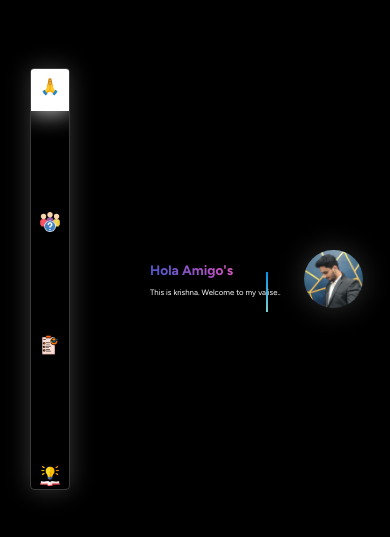
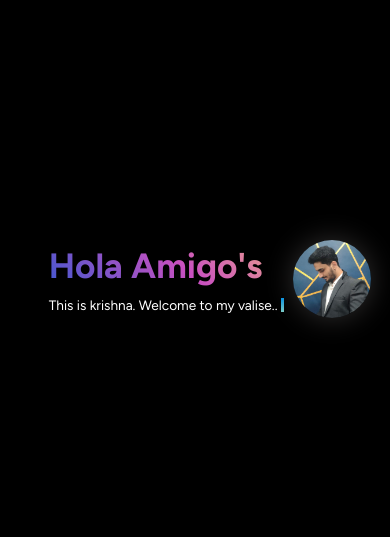
Before and after one commit to koundinyapidaparthy2/portfolio, a React (Create React App) app: page / in a window 390 px wide. Shown: the part 143-680 px from the top of the page. Built offline with nearby package versions, Linux system fonts and the light colour scheme.

Commit message:
Mobile Version 1 has been Released

```diff
--- a/src/Components/Welcome.jsx
+++ b/src/Components/Welcome.jsx
@@ -199,7 +199,8 @@ const Welcome = () => {
     },
   });
   const [showCurrentHeader, setShowCurrentHeader] = React.useState(false);
-
+  const [scrollChildElementNow, setScrollChildElementNow] =
+    React.useState(false);
   const classes = useStyles();
 
   function onScrollShowHeader(value) {
@@ -225,8 +226,15 @@ const Welcome = () => {
     if (eventValue >= 2695 && eventValue <= 2705) {
       onScrollShowHeader("My Interests");
     }
-
-    if (eventValue >= 50 && eventValue <= 400) {
+    if (eventValue <= 100 && mainAnimations.homeVisibility.opacity !== 1) {
+      setMainAnimations((prev) => ({
+        ...prev,
+        homeVisibility: {
+          opacity: 1,
+        },
+      }));
+    }
+    if (eventValue >= 100 && eventValue <= 400) {
       const homeVisibility = (400 - eventValue) / 400;
       setMainAnimations((prev) => ({
         ...prev,
@@ -291,9 +299,15 @@ const Welcome = () => {
         },
       }));
     }
-    const output = `${eventValue / 62 - defaultValue}vh`;
+    const output = `${eventValue / 52 - defaultValue}vh`;
     setMrWhoseTheBossBarHeight(output);
+    if (eventValue >= 2350) {
+      setScrollChildElementNow(true);
+    } else {
+      setScrollChildElementNow(false);
+    }
   }
+
   function interestDivScroll(event) {
     const eventValue = event.currentTarget.scrollTop;
     if (eventValue <= 300) {
@@ -345,16 +359,14 @@ const Welcome = () => {
       mainDivRef.current.scrollTo(0, 0);
     }
     if (value === 2) {
-      mainDivRef.current.scrollTo(0, 900);
+      mainDivRef.current.scrollTo(0, 750);
     }
     if (value === 3) {
-      mainDivRef.current.scrollTo(0, 1850);
+      mainDivRef.current.scrollTo(0, 1550);
     }
     if (value === 4) {
-      mainDivRef.current.scrollTo(0, 2800);
+      mainDivRef.current.scrollTo(0, mainDivRef.current.scrollHeight);
     }
-
-    console.log({ mainDivRef });
   }
 
   return (
@@ -427,6 +439,7 @@ const Welcome = () => {
           display: "flex",
           alignItems: "center",
         }}
+        className={"sideBarSmallClass"}
       >
         <Grid
           container
@@ -561,6 +574,7 @@ const Welcome = () => {
           overflowY: "scroll",
           flexGrow: 1,
           scrollBehavior: "smooth",
+          overflowX: "hidden",
         }}
         ref={mainDivRef}
         className={classes.scrollGridItem}
@@ -590,6 +604,7 @@ const Welcome = () => {
               style={{
                 width: "50%",
               }}
+              className={"holaWrapper"}
             >
               <div
                 style={{
@@ -612,12 +627,13 @@ const Welcome = () => {
                   position: "relative",
                   marginTop: "10px",
                 }}
+                className={"holaContent"}
               >
                 <div>This is krishna. Welcome to my valise..</div>
                 <div
                   style={{
                     width: "75%",
-                    height: "50px",
+                    height: "5vw",
                     backgroundImage:
                       "linear-gradient(160deg, #0093E9 0%, #80D0C7 100%)",
                     position: "absolute",
@@ -662,17 +678,19 @@ const Welcome = () => {
               display: "flex",
               alignItems: "center",
               flexDirection: "column",
-              marginTop: "30px",
+              margin: "30px 0px",
+              height: "max-content",
             }}
           >
             <div
               style={{
                 width: "35%",
-                height: "20vh",
+                height: "max-content",
                 display: "flex",
                 flexDirection: "column",
                 alignItems: "center",
               }}
+              className={"aboutCssFromCssFile"}
             >
               <div
                 id={"About Header"}
@@ -730,9 +748,18 @@ const Welcome = () => {
               display: "flex",
               flexDirection: "row",
               justifyContent: "space-around",
+              flexWrap: "wrap",
             }}
           >
-            <div>
+            <div
+              style={{
+                display: "flex",
+                alignItems: "center",
+                justifyContent: "center",
+                flexDirection: "column",
+              }}
+              className={"certificationSmallScreen"}
+            >
               <div
                 style={{
                   padding: "10px 20px",
@@ -1187,7 +1214,15 @@ const Welcome = () => {
               </div>
             </div>
 
-            <div style={{}}>
+            <div
+              style={{
+                display: "flex",
+                alignItems: "center",
+                justifyContent: "center",
+                flexDirection: "column",
+              }}
+              className={"educationSmallScreen"}
+            >
               <div
                 style={{
                   padding: "10px 20px",
@@ -1458,6 +1493,7 @@ const Welcome = () => {
                 display: "flex",
                 flexDirection: "column",
               }}
+              className={"experienceSmallScreen"}
             >
               <div
                 id={"Experience Header"}
@@ -1932,7 +1968,7 @@ const Welcome = () => {
             style={{
               height: "95vh",
               width: "95%",
-              overflowY: "scroll",
+              overflowY: scrollChildElementNow ? "scroll" : "hidden",
               overflowX: "hidden",
               position: "relative",
               scrollBehavior: "smooth",
--- a/src/index.css
+++ b/src/index.css
@@ -74,6 +74,32 @@ body::-webkit-scrollbar {
   }
 }
 
+@keyframes moveIntroImage2 {
+  from {
+    margin-left: 10vw;
+    opacity: 0;
+  }
+  to {
+    margin-left: 70vw;
+    opacity: 1;
+  }
+}
+
+@keyframes moveIntroImage3 {
+  from {
+    margin-left: 10vw;
+    opacity: 0;
+    width: 20vw;
+    height: 20vw;
+  }
+  to {
+    margin-left: 75vw;
+    opacity: 1;
+    width: 20vw;
+    height: 20vw;
+  }
+}
+
 .introImage {
   animation: moveIntroImage 1s linear 1s forwards;
 }
@@ -81,15 +107,42 @@ body::-webkit-scrollbar {
 @keyframes secondaryTextSliderMoveFrame {
   from {
     width: 75%;
-    margin-left: 0%;
+    margin-left: 0vw;
   }
   to {
     width: 1%;
-    margin-left: 72.5%;
-    height: 40px;
+    margin-left: 34vw;
+    height: 2.5vw;
     opacity: 1;
   }
 }
+
+@keyframes secondaryTextSliderMoveFrame2 {
+  from {
+    width: 75%;
+    margin-left: 0vw;
+  }
+  to {
+    width: 1%;
+    margin-left: 42.5vw;
+    height: 2.5vw;
+    opacity: 1;
+  }
+}
+
+@keyframes secondaryTextSliderMoveFrame3 {
+  from {
+    width: 75%;
+    margin-left: 0vw;
+  }
+  to {
+    width: 1%;
+    margin-left: 59.5vw;
+    height: 3.5vw;
+    opacity: 1;
+  }
+}
+
 .secondaryTextSliderMove {
   animation: secondaryTextSliderMoveFrame 1s linear 1s forwards;
 }
@@ -176,3 +229,63 @@ body::-webkit-scrollbar {
 .moveImageAbout {
   animation: moveImageForAbout 4s linear 2s infinite;
 }
+
+@media only screen and (max-width: 1200px) {
+  .aboutCssFromCssFile {
+    width: 65% !important;
+  }
+}
+
+@media only screen and (max-width: 953px) {
+  .experienceSmallScreen {
+    margin-top: 20px;
+  }
+}
+
+@media only screen and (max-width: 606px) {
+  .certificationSmallScreen {
+    margin-top: 20px;
+  }
+  .educationSmallScreen {
+    margin-top: 20px;
+  }
+}
+
+@media only screen and (max-width: 700px) {
+  .sideBarSmallClass {
+    display: none !important;
+  }
+  .secondaryTextSliderMove {
+    animation: secondaryTextSliderMoveFrame2 1s linear 1s forwards !important;
+  }
+  .hola {
+    font-size: 5vw !important;
+  }
+  .holaContent {
+    font-size: 2.5vw !important;
+  }
+  .introImage {
+    animation: moveIntroImage2 1s linear 1s forwards !important;
+  }
+}
+
+@media only screen and (max-width: 430px) {
+  .aboutCssFromCssFile {
+    width: 85% !important;
+  }
+  .holaWrapper {
+    width: 75% !important;
+  }
+  .secondaryTextSliderMove {
+    animation: secondaryTextSliderMoveFrame3 1s linear 1s forwards !important;
+  }
+  .hola {
+    font-size: 9vw !important;
+  }
+  .holaContent {
+    font-size: 3.5vw !important;
+  }
+  .introImage {
+    animation: moveIntroImage3 1s linear 1s forwards !important;
+  }
+}
```
